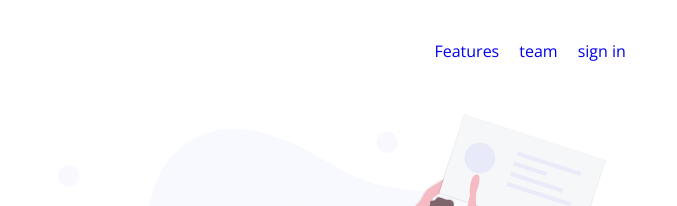
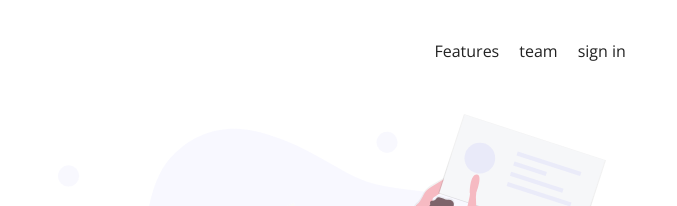
Before and after one commit to kayed-code/fylo-landing-page, a plain HTML site: page index.html in a window 1280 px wide. Shown: the top 206 px of the page, 603-1280 px from the left. Drawn offline with nearby package versions, Linux system fonts and the light colour scheme.

Commit message:
Update style.css

```diff
--- a/style.css
+++ b/style.css
@@ -76,6 +76,9 @@ nav ul li::before {
 }
 nav ul li:hover::before {
     transform: scale(1);
+}
+nav ul li a {
+  color: #222;
 }
 nav ul li:hover a {
     color: var(--Bright-Blue);
```
